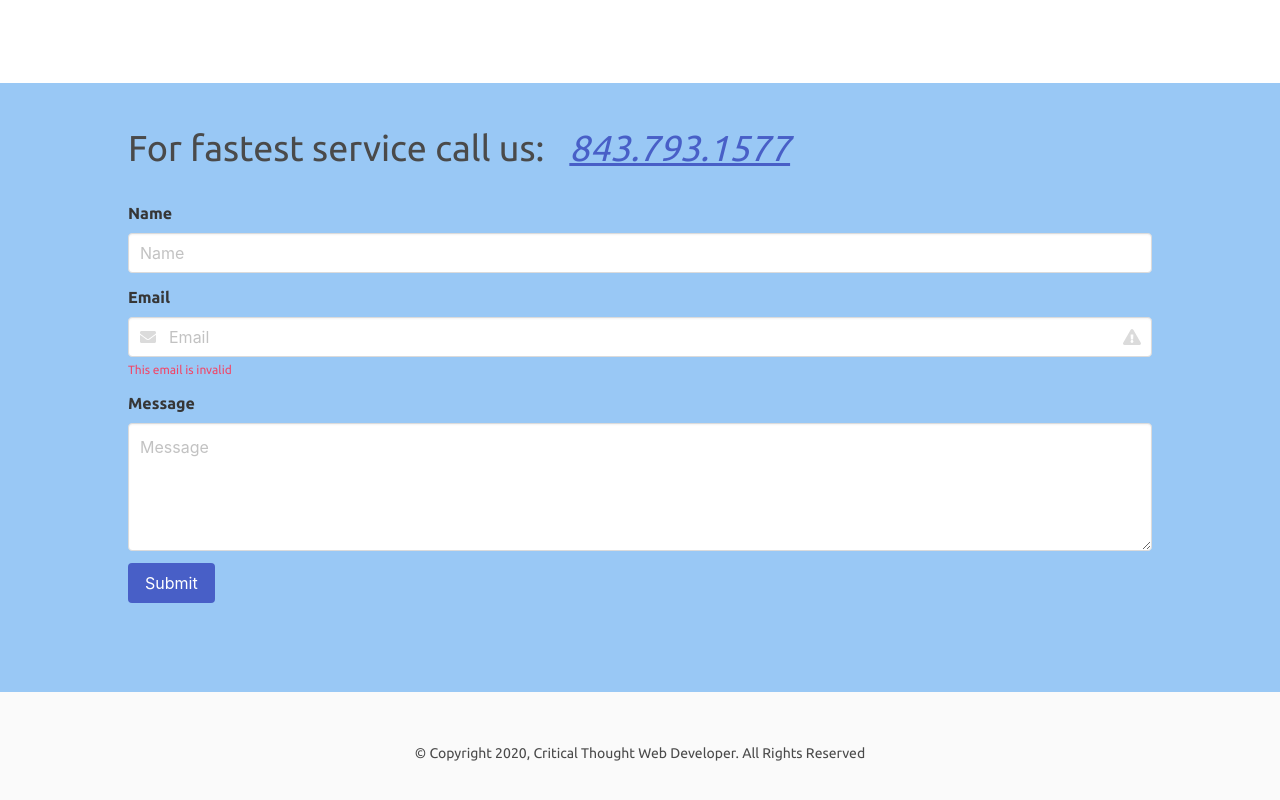
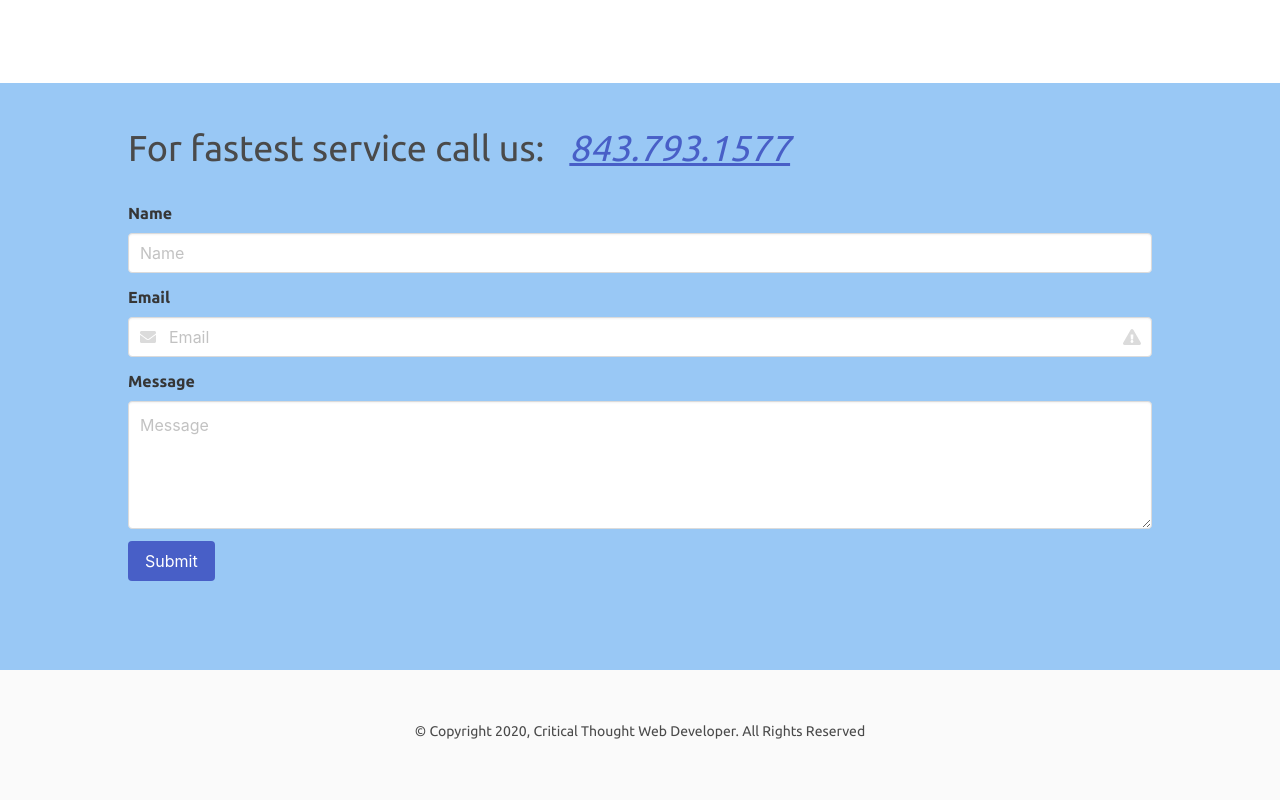
Before and after one commit to Lazaros95/pcs, a plain HTML site: page index.html in a window 1280 px wide. Shown: the part 2355-3155 px from the top of the page. Drawn offline with nearby package versions, Linux system fonts and the light colour scheme.

Commit message:
Line comment

```diff
--- a/index.html
+++ b/index.html
@@ -223,7 +223,7 @@
             <i class="fas fa-exclamation-triangle"></i>
           </span>
         </div>
-        <p class="help is-danger">This email is invalid</p>
+        <!--<p class="help is-danger">This email is invalid</p>-->
       </div>
 
       <div class="field">
```
